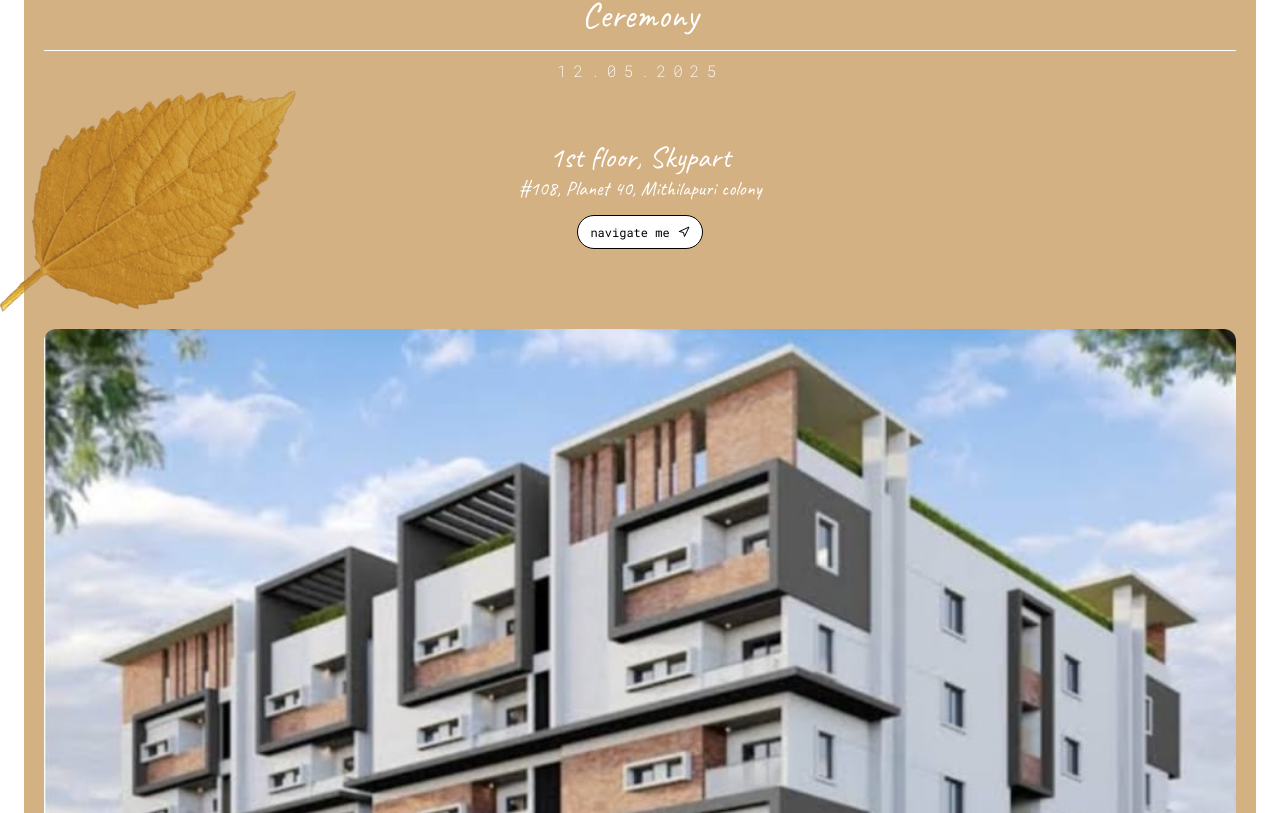
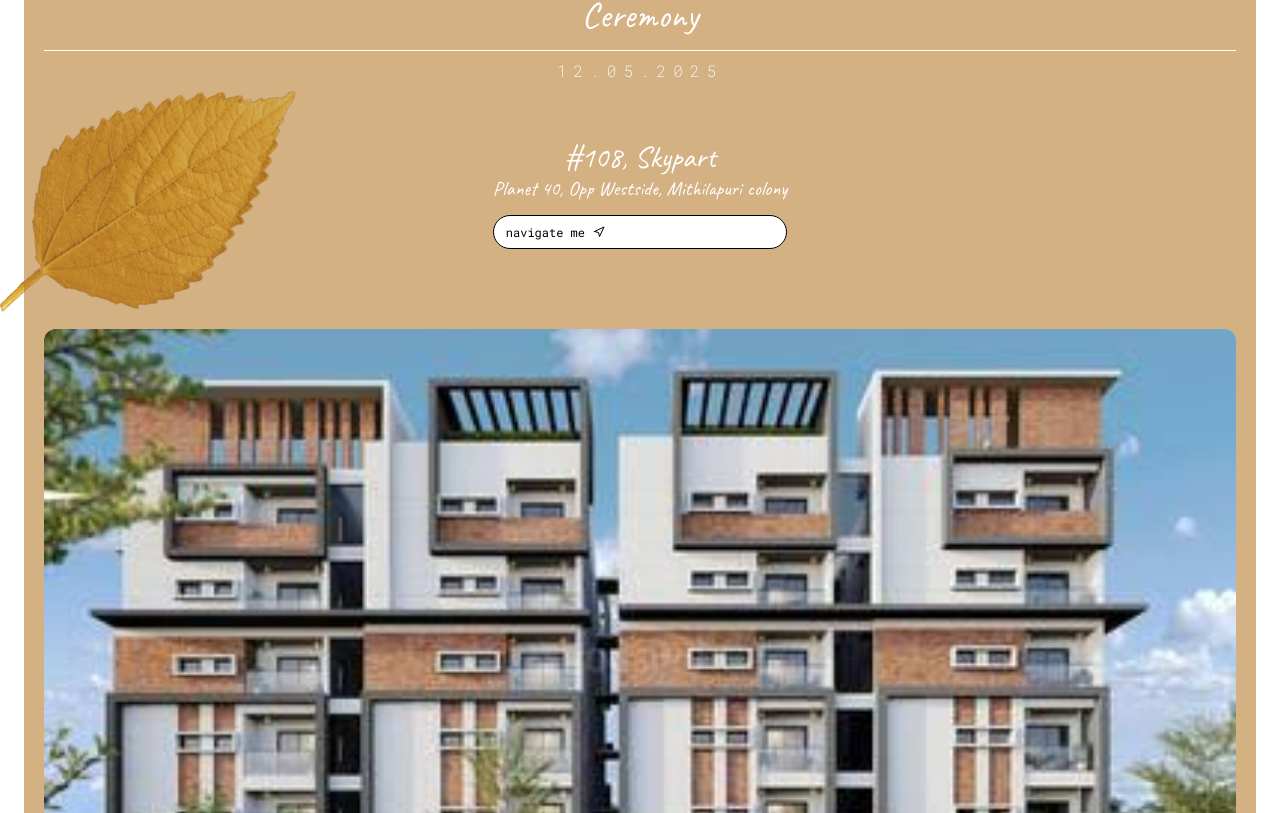
Before and after one commit to ManasMalla/invite-me, a Next.js app: page /house-warming in a window 1280 px wide. Shown: the part 707-1520 px from the top of the page. Built offline with nearby package versions, Linux system fonts and the light colour scheme.

Commit message:
added changes
Signed-off-by: Manas Malla <manasmalla.dev@gmail.com>

```diff
--- a/src/app/house-warming/page.js
+++ b/src/app/house-warming/page.js
@@ -48,18 +48,21 @@ export default async function WarmingCeremony() {
             className="absolute right-6 -bottom-48 -rotate-[60deg] -scale-x-100"
           />
           <div className={`pt-14 pb-20 ${caveat.className} text-center`}>
-            <h2 className="text-3xl">1st floor, Skypart</h2>
-            <h3 className="text-xl">#108, Planet 40, Mithilapuri colony</h3>
-            <button
+            <h2 className="text-3xl">#108, Skypart</h2>
+            <h3 className="text-xl">
+              Planet 40, Opp Westside, Mithilapuri colony
+            </h3>
+            <a
+              href="https://maps.app.goo.gl/JtrDEyVyC2h2x9pSA?g_st=aw"
               className={`${robotoMono.className} py-2 px-3 text-xs mt-3 text-black border-black border-[1px] mx-auto rounded-full bg-white flex gap-x-2 items-center`}
             >
               navigate me
               <Navigation className="w-3 h-3" />
-            </button>
+            </a>
           </div>
           <img
             className="w-full aspect-[1.8] object-cover rounded-xl"
-            src="WhatsApp Image 2025-05-01 at 22.07.47.jpeg"
+            src="WhatsApp Image 2025-05-02 at 11.09.02.jpeg"
           />
           <img
             className="w-full aspect-[1.4] object-top mt-4 object-cover rounded-xl"
@@ -75,11 +78,7 @@ export default async function WarmingCeremony() {
             role="Home Maker"
             name="Sudharani Boddepally"
           />
-          <Family
-            responsibility=""
-            role=""
-            name="Tejaswi Boddepally"
-          />
+          <Family responsibility="" role="" name="Tejaswi Boddepally" />
           <Family responsibility="" role="" name="Navadeep Boddepally" />
           <div className="h-20"></div>
         </div>
@@ -121,7 +120,7 @@ export default async function WarmingCeremony() {
       <div className="w-full px-11">
         <img
           className="w-full aspect-[1.6] object-cover object-top rounded-2xl"
-          src="WhatsApp Image 2025-04-30 at 22.00.46.jpeg"
+          src="WhatsApp Image 2025-05-02 at 11.12.41.jpeg"
         />
         {/* <div className="border-[1.5px] border-black shadow-md rounded-2xl w-full py-2 text-center">
           <p className={`${caveat.className} text-3xl`}>Photo Album</p>
```
Also changed, not shown: public/WhatsApp Image 2025-05-02 at 11.09.02.jpeg (added), public/WhatsApp Image 2025-05-02 at 11.12.41.jpeg (added).
